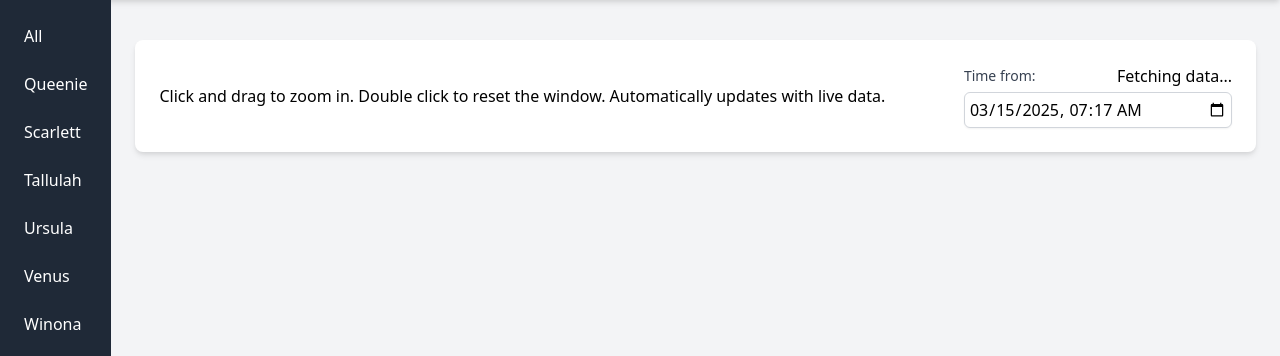
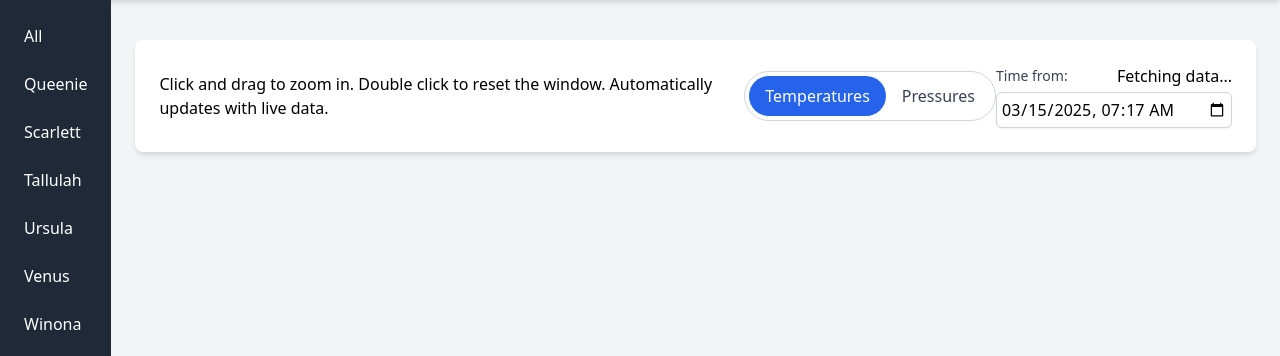
Before and after one commit to jrzingel/fqt-thermometry, a Python web app: template flaskr/templates/dashboard.html in a window 1280 px wide. Shown: the part 60-416 px from the top of the page. Run offline with Jinja, Linux system fonts and the light colour scheme; the template is opened without the code that fills it, so the values that code supplies are empty.

Commit message:
Adjust some plot window size math and add toggle for temperatures / pressures

```diff
--- a/flaskr/templates/base.html
+++ b/flaskr/templates/base.html
@@ -3,7 +3,7 @@
 <head>
     <meta charset="UTF-8">
     <meta name="viewport" content="width=device-width, initial-scale=1.0">
-    <title><FQT Lab Thermometry</title>
+    <title>FQT Lab Thermometry</title>
     <link rel="shortcut icon" href="{{ url_for('static', filename='favicon.ico') }}">
     <link rel="stylesheet" href="{{ url_for('static', filename='style.css') }}">
     <link href="https://cdn.jsdelivr.net/npm/tailwindcss@2.2.19/dist/tailwind.min.css" rel="stylesheet">
--- a/flaskr/templates/dashboard.html
+++ b/flaskr/templates/dashboard.html
@@ -7,6 +7,12 @@
     <div>
         <p>Click and drag to zoom in. Double click to reset the window. Automatically updates with live data.</p>
     </div>
+
+    <div class="flex items-center space-x-0 rounded-full border border-gray-300 bg-white p-1">
+        <button id="temperaturesBtn" class="px-4 py-2 rounded-full text-gray-700 bg-white hover:bg-gray-200 focus:outline-none">Temperatures</button>
+        <button id="pressuresBtn" class="px-4 py-2 rounded-full text-gray-700 bg-white hover:bg-gray-200 focus:outline-none">Pressures</button>
+    </div>
+
     <div class="w-1/4">
         <div class="flex justify-between items-center">
             <label for="startTime" class="block text-sm font-medium text-gray-700">Time from:</label>
@@ -18,6 +24,31 @@
 
 <div id="graphs"></div>
 <script src="{{ url_for('static', filename='utils.js') }}"></script>
+
+<script>
+// Set ?type=... in the url based on the toggle
+const pressuresBtn = document.getElementById('pressuresBtn');
+const temperaturesBtn = document.getElementById('temperaturesBtn');
+const params = new URLSearchParams(window.location.search);
+const type = params.get('type');
+
+function redirectWithQuery(param) {
+    const url = new URL(window.location);
+    url.searchParams.set('type', param);
+    window.location = url; // Full reload with new query param
+}
+
+pressuresBtn.addEventListener('click', () => { redirectWithQuery('pressures'); });
+temperaturesBtn.addEventListener('click', () => { redirectWithQuery('temperatures'); });
+
+if (type === 'pressures') {
+    pressuresBtn.classList.remove('bg-white', 'text-gray-700');
+    pressuresBtn.classList.add('bg-blue-600', 'text-white');
+} else {
+    temperaturesBtn.classList.remove('bg-white', 'text-gray-700');
+    temperaturesBtn.classList.add('bg-blue-600', 'text-white');
+}
+</script>
 
 <script>
 function capitalize(s) {
@@ -33,11 +64,11 @@ function setDefaultTimestamps() {
     document.getElementById("startTime").value = sevenDaysAgo.toISOString().slice(0, 16);
 }
 
-function getSize(divisor=1.0) {
-    let w = document.getElementById("workspace").offsetWidth / divisor;  // Scale everything based on this
+function getSize(div_w=1.0, div_h=1.0, min_width=0, max_height=Infinity) {
+    let w = document.getElementById("workspace").offsetWidth;  // Scale everything based on this
     return {
-        width: w * 0.97,
-        height: w * 0.3
+        width: Math.max(w * 0.97 / div_w, min_width),
+        height: Math.min(w * 0.3 / div_h, max_height)
     }
 }
 
@@ -121,11 +152,12 @@ function makeChart(data) {
     let uplots = []
 
     // For each sensor, create their own subplot
-    for (let i = 1; i < data.length; i++) {
+    for (const i of SUBPLOT_ORDER) {
+        console.log(i);
         // Plot [data[0] (timestamps), data[i] (sensor data)]
         let opts = {
             title: "Sensor " + SENSORS[i-1],
-            ...getSize(2.01),
+            ...getSize(2.1, 1.5, 600, 200),
             focus: {
                 alpha: 0.3,
             },
@@ -204,6 +236,7 @@ function go() {
 const FRIDGE = "{{ fridge }}";
 const SENSORS = ["50K", "4K", "magnet", "still", "mxc"];
 const COLOURS = ["blue", "red", "green", "purple", "orange"];
+const SUBPLOT_ORDER = [1, 2, 4, 5, 3]  // 1-indexed
 
 
 setDefaultTimestamps();
```
